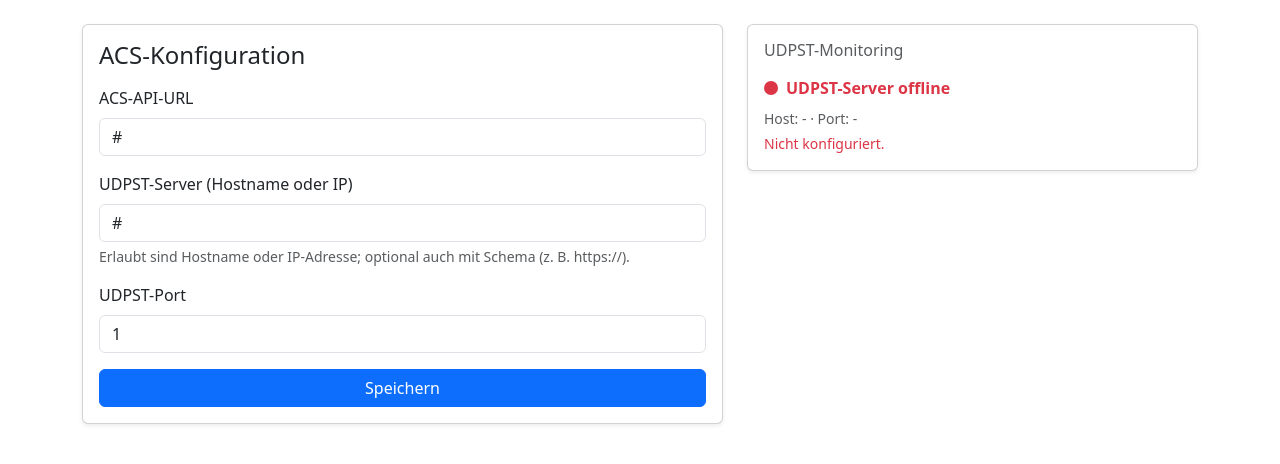
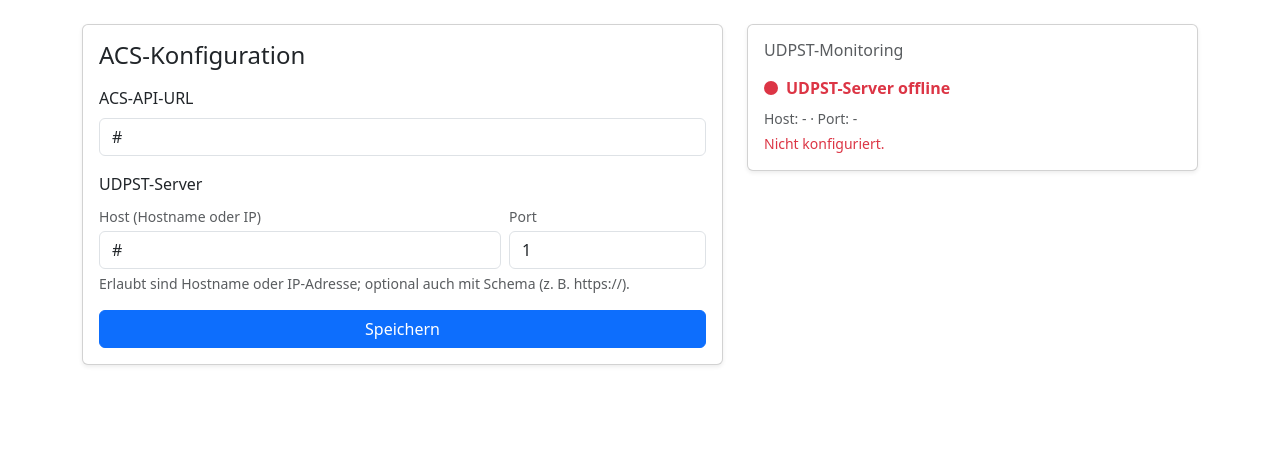
Before and after one commit to DeepZone/GenieACS-Docker-Frontend, a Flask app: page /settings in a window 1280 px wide. Shown: the part 56-520 px from the top of the page. Run offline with Flask 3, Linux system fonts and the light colour scheme; a user stored in the database is signed in; tables that the repository leaves empty hold one stand-in row (values such as "Sample post"); parts of the project's set-up code (start-up, migrations or seed data) failed here and were passed over.

Commit message:
Fix UDPST status check and align host/port inputs

```diff
--- a/app.py
+++ b/app.py
@@ -1380,9 +1380,12 @@ def clear_udpst_debug_trace(device_id: str) -> None:
         UDPST_DEBUG_TRACES[device_id] = []
 
 
-def check_udpst_server_running(host: str, port: int) -> bool:
-    addresses = socket.getaddrinfo(host, port, socket.AF_UNSPEC, socket.SOCK_STREAM)
-    for family, socktype, proto, _, sockaddr in addresses:
+def resolve_udpst_server_addresses(host: str, port: int) -> list[tuple]:
+    return socket.getaddrinfo(host, port, socket.AF_UNSPEC, socket.SOCK_STREAM)
+
+
+def check_udpst_server_running(addresses: list[tuple]) -> bool:
+    for _, _, _, _, sockaddr in addresses:
         try:
             with socket.create_connection(sockaddr, UDPST_HEALTHCHECK_TIMEOUT_SECONDS):
                 return True
@@ -1407,15 +1410,21 @@ def get_udpst_server_status(config: AppConfig | None) -> dict[str, object]:
         return {"is_running": False, "host": "-", "port": "-", "error": "Nicht konfiguriert."}
 
     try:
-        healthy = check_udpst_server_running(host, int(port))
+        addresses = resolve_udpst_server_addresses(host, int(port))
     except OSError:
-        healthy = False
-
+        return {
+            "is_running": False,
+            "host": host,
+            "port": port,
+            "error": "Host nicht auflösbar.",
+        }
+
+    tcp_reachable = check_udpst_server_running(addresses)
     return {
-        "is_running": healthy,
+        "is_running": True,
         "host": host,
         "port": port,
-        "error": None if healthy else "Nicht erreichbar.",
+        "error": None if tcp_reachable else "Host erreichbar, Portprüfung ohne TCP-Antwort.",
     }
 
 
--- a/templates/settings.html
+++ b/templates/settings.html
@@ -12,7 +12,10 @@
             <input name="acs_api_url" class="form-control" value="{{ config.acs_api_url }}" required />
           </div>
           <div>
-            <label class="form-label">UDPST-Server (Hostname oder IP)</label>
+            <label class="form-label">UDPST-Server</label>
+            <div class="row g-2 align-items-end">
+              <div class="col-md-8">
+                <label class="form-label small text-muted mb-1">Host (Hostname oder IP)</label>
                 <input
                   name="udpst_server_url"
                   class="form-control"
@@ -20,10 +23,9 @@
                   placeholder="speedtest.example.com"
                   required
                 />
-            <div class="form-text">Erlaubt sind Hostname oder IP-Adresse; optional auch mit Schema (z. B. https://).</div>
               </div>
-          <div>
-            <label class="form-label">UDPST-Port</label>
+              <div class="col-md-4">
+                <label class="form-label small text-muted mb-1">Port</label>
                 <input
                   name="udpst_server_port"
                   type="number"
@@ -33,6 +35,9 @@
                   value="{{ config.udpst_server_port }}"
                   required
                 />
+              </div>
+            </div>
+            <div class="form-text">Erlaubt sind Hostname oder IP-Adresse; optional auch mit Schema (z. B. https://).</div>
           </div>
           <button class="btn btn-primary" type="submit">Speichern</button>
         </form>
```
Lines whose indentation alone changed are shown as unchanged.
